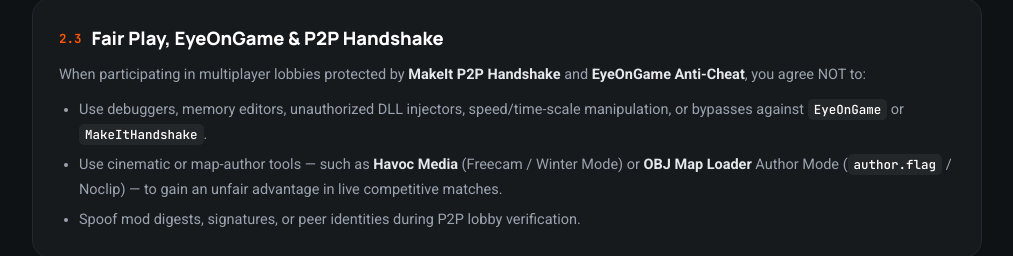
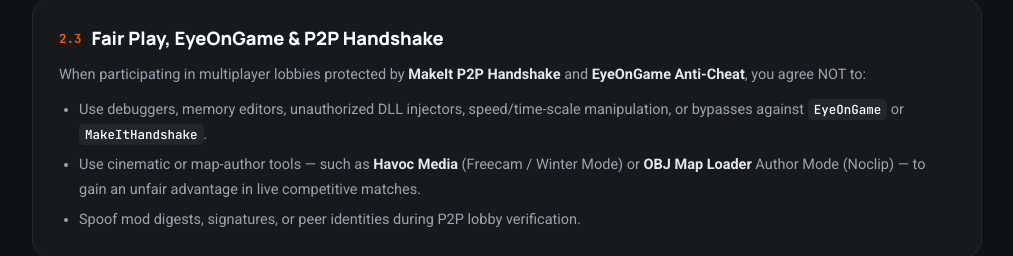
Before and after one commit to masik52xd/HR, a plain HTML site: page TOS/index.html in a window 1280 px wide. Shown: the part 1733-1989 px from the top of the page, without its empty margins (133-1146 px from the left). Drawn offline with Linux system fonts and the light colour scheme.

Commit message:
Fix formatting in TOS regarding map-author tools
Removed unnecessary code formatting from a list item in the TOS.

```diff
--- a/TOS/index.html
+++ b/TOS/index.html
@@ -220,7 +220,7 @@
                     <p>When participating in multiplayer lobbies protected by <b>MakeIt P2P Handshake</b> and <b>EyeOnGame Anti-Cheat</b>, you agree NOT to:</p>
                     <ul>
                         <li>Use debuggers, memory editors, unauthorized DLL injectors, speed/time-scale manipulation, or bypasses against <code>EyeOnGame</code> or <code>MakeItHandshake</code>.</li>
-                        <li>Use cinematic or map-author tools — such as <b>Havoc Media</b> (Freecam / Winter Mode) or <b>OBJ Map Loader</b> Author Mode (<code>author.flag</code> / Noclip) — to gain an unfair advantage in live competitive matches.</li>
+                        <li>Use cinematic or map-author tools — such as <b>Havoc Media</b> (Freecam / Winter Mode) or <b>OBJ Map Loader</b> Author Mode (Noclip) — to gain an unfair advantage in live competitive matches.</li>
                         <li>Spoof mod digests, signatures, or peer identities during P2P lobby verification.</li>
                     </ul>
                 </article>
```
